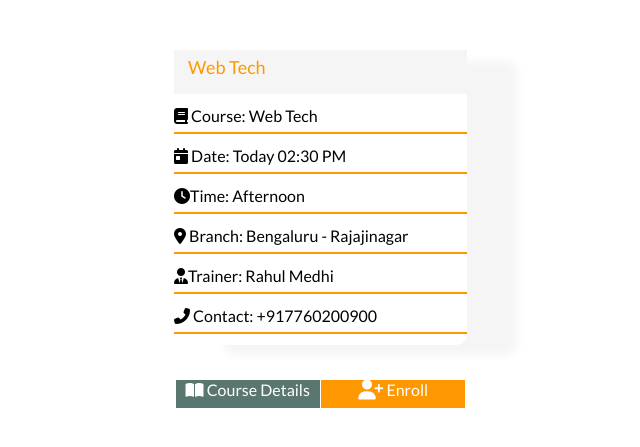
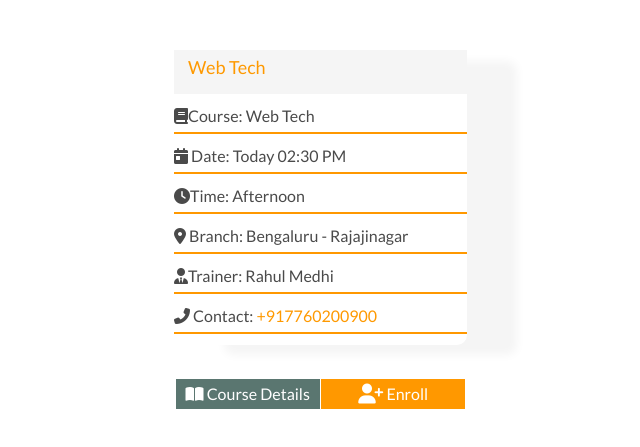
Before and after one commit to kishoren99/-webtech-css, a plain HTML site: page css/tasks/task2.html in a window 1280 px wide. Shown: the part 149-596 px from the top of the page, without its empty margins (482-1122 px from the left). Drawn offline with Linux system fonts and the light colour scheme.

Commit message:
Update task2.html

```diff
--- a/css/tasks/task2.html
+++ b/css/tasks/task2.html
@@ -118,16 +118,28 @@
         }
         .hi{
             background-color: #5A7670;
-            height: 28px;
+            height: 30px;
             color: white;
             width: 49%;
+            padding-top: 5px;
 
         }
         .hii{
             background-color: #FF9800;
             color: white;
-            height: 28px;
+            height: 30px;
             width: 49%;
+            padding-top: 5px;
+        }
+        .num{
+            color: #FE9900;
+        }
+        span{
+            color: rgb(74, 74, 74);
+        }
+        a{
+            text-decoration: none;
+            color: white;
         }
     </style>
     <link rel="stylesheet" href="https://cdnjs.cloudflare.com/ajax/libs/font-awesome/6.5.1/css/all.min.css"
@@ -145,16 +157,16 @@
         <div class="one" style="color: #FE9900">
             <p> Web Tech</p>
         </div>
-        <div class="two"><i class="fa-solid fa-book"></i> Course: Web Tech
+        <div class="two"><span><i class="fa-solid fa-book"></i>Course: Web Tech</span>
         </div>
-        <div class="three"><i class="fa-solid fa-calendar-day"></i> Date: Today 02:30 PM </div>
-        <div class="four"> <i class="fa-solid fa-clock"></i>Time: Afternoon</div>
-        <div class="five"><i class="fa-solid fa-location-dot"></i> Branch: Bengaluru - Rajajinagar</div>
-        <div class="six"> <i class="fa-solid fa-user-tie"></i>Trainer: Rahul Medhi</div>
-        <div class="seven"><i class="fa-solid fa-phone-flip"></i> Contact: +917760200900</div>
+        <div class="three"><span><i class="fa-solid fa-calendar-day"></i> Date: Today 02:30 PM </span> </div>
+        <div class="four"> <span><i class="fa-solid fa-clock"></i>Time: Afternoon</span></div>
+        <div class="five"><span><i class="fa-solid fa-location-dot"></i> Branch: Bengaluru - Rajajinagar</span></div>
+        <div class="six"> <span><i class="fa-solid fa-user-tie"></i>Trainer: Rahul Medhi</span></div>
+        <div class="seven"><span><i class="fa-solid fa-phone-flip"></i> Contact:</span> <span class="num"> +917760200900</span></div>
         <div class="eight">
-            <div class="hi"> <center><i class="fa-solid fa-book-open" style="color: #ffffff;"></i> Course Details </center></div>
-            <div class="hii"><center><i class="fas fa-user-plus fa-lg"></i>  Enroll</center></div>
+            <div class="hi"> <center><i class="fa-solid fa-book-open" style="color: #ffffff;"></i> <a href="https://jspiders.com/courses" target="_blank">Course Details</a> </center></div>
+            <div class="hii"><center><i class="fas fa-user-plus fa-lg"></i> <a href="https://student.qspiders.com/registration" target="_blank"> Enroll</a></center></div>
         </div>
     </div>
 
```
